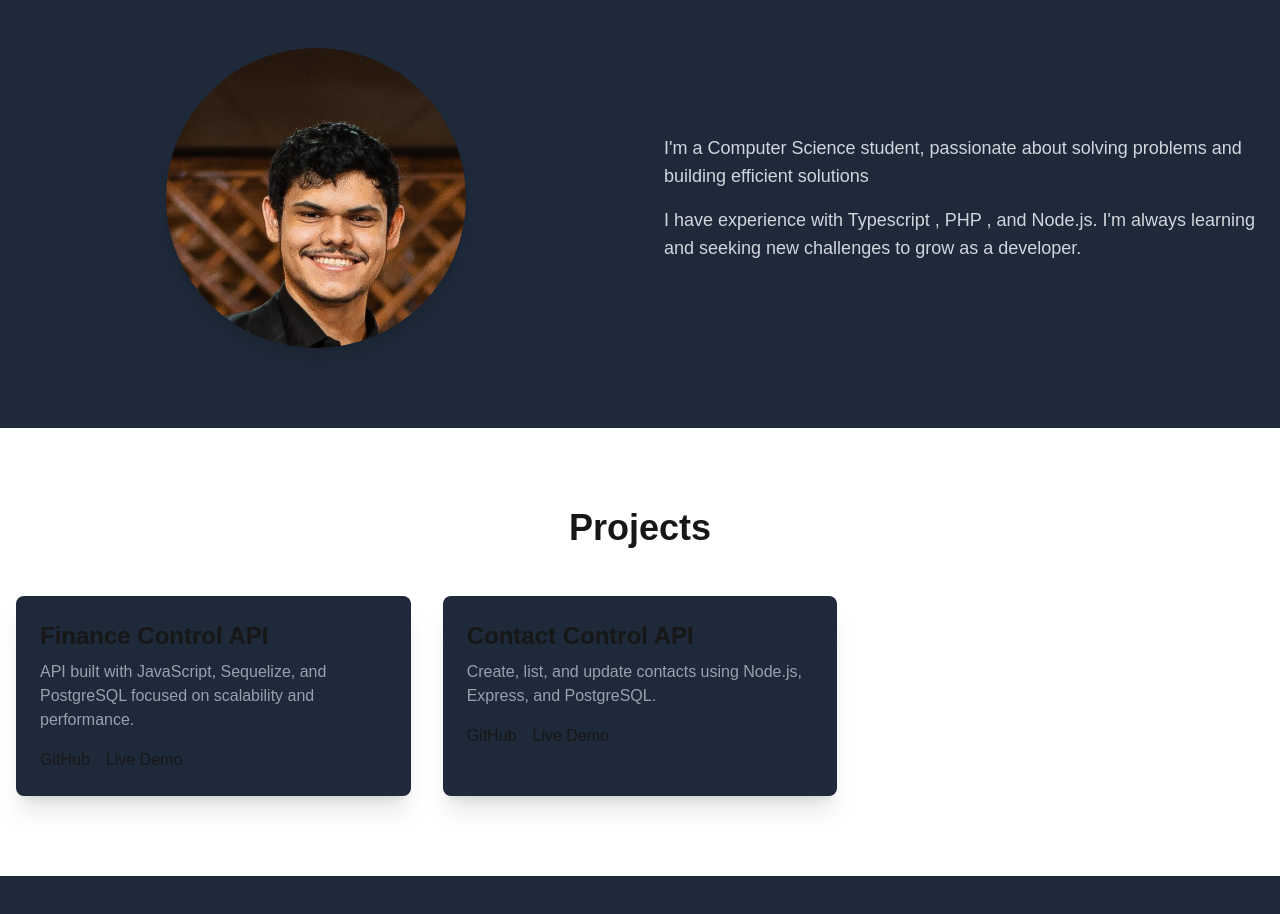
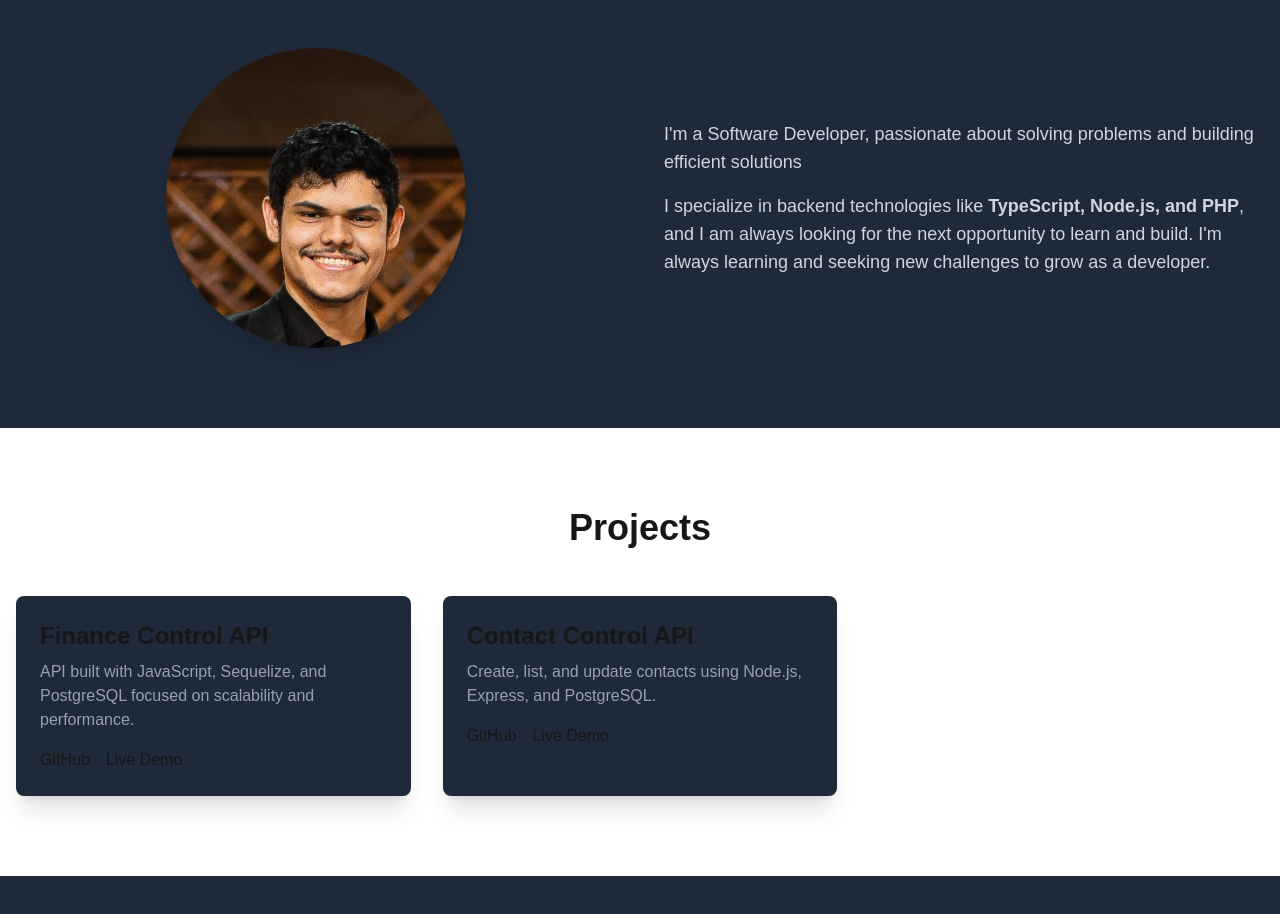
Before and after one commit to zNetero/MyPortfolio, a Next.js app: page / in a window 1280 px wide. Shown: the part 920-1834 px from the top of the page. Built offline with nearby package versions, Linux system fonts and the light colour scheme.

Commit message:
Removing useless things

```diff
--- a/src/app/components/About.tsx
+++ b/src/app/components/About.tsx
@@ -8,7 +8,7 @@ export default function About() {
         <div className="grid grid-cols-1 md:grid-cols-2 gap-12 items-center">
           <div className="flex justify-center">
             <Image
-              src="/Foto-1-100.jpg" // Profile photo placed in 'public/'
+              src="/Foto-1-100.jpg"
               alt="Your Photo"
               width={300}
               height={300}
@@ -16,14 +16,13 @@ export default function About() {
             />
           </div>
 
-          {/* Text */}
           <div>
             <p className="text-lg text-gray-300 mb-4">
-              I'm a Computer Science student, passionate about solving
+              I'm a Software Developer, passionate about solving
               problems and building efficient solutions
             </p>
             <p className="text-lg text-gray-300">
-              I have experience with Typescript , PHP , and Node.js.
+              I specialize in backend technologies like <strong>TypeScript, Node.js, and PHP</strong>, and I am always looking for the next opportunity to learn and build.
               I'm always learning and seeking new challenges to grow as a developer.
             </p>
           </div>
--- a/src/app/components/Footer.tsx
+++ b/src/app/components/Footer.tsx
@@ -1,4 +1,4 @@
-import { FaGithub, FaLinkedin } from 'react-icons/fa'; // Instale: npm install react-icons
+import { FaGithub, FaLinkedin } from 'react-icons/fa';
 
 export default function Footer() {
   return (
--- a/src/app/components/Projects.tsx
+++ b/src/app/components/Projects.tsx
@@ -35,15 +35,14 @@ function ProjectCard({ title, description, imgUrl, githubUrl, liveUrl }: Project
   );
 }
 
-// Componente principal da seção
 export default function Projects() {
-  // You will fill this with your real projects
+
   const myProjects: Project[] = [
     {
       title: 'Finance Control API',
       description: 'API built with JavaScript, Sequelize, and PostgreSQL focused on scalability and performance.',
       githubUrl: 'https://github.com/zNetero/Finance-API',
-      liveUrl: '#', // Deployment link
+      liveUrl: '#',
     },
     {
       title: 'Contact Control API',
```
